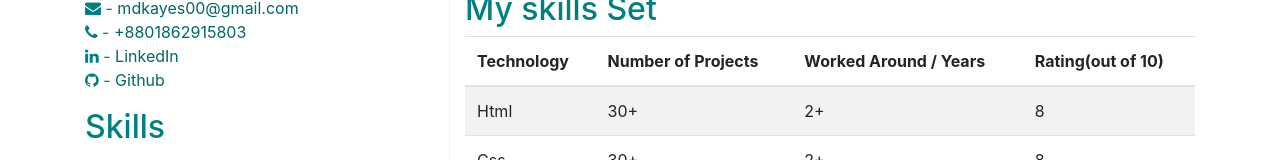
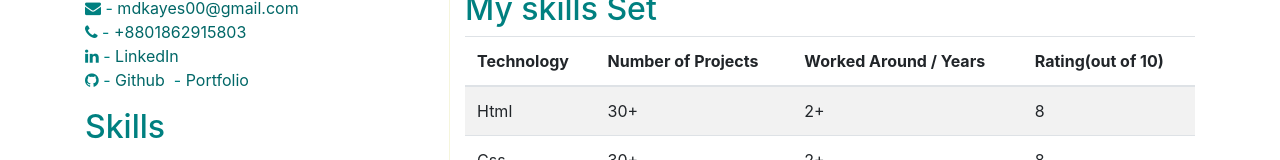
Before and after one commit to Muhammadk28/cv, a plain HTML site: page index.html in a window 1280 px wide. Shown: the part 471-631 px from the top of the page. Drawn offline with Linux system fonts and the light colour scheme.

Commit message:
Update index.html

```diff
--- a/index.html
+++ b/index.html
@@ -28,6 +28,7 @@
 						<i class='fa fa-phone'></i> - <a href=''>+8801862915803</a><br/>
 						<i class='fa fa-linkedin'></i> -  <a target="_blank" href='https://www.linkedin.com/in/muhammad-kayes-4ba573152/'>LinkedIn</a></br>
 						<i class='fa fa-github'></i> -  <a target="_blank" href='http://github.com/muhammadk28'>Github</a>
+						<i class='fa fa-portrait'></i> -  <a target="_blank" href='http://github.com/muhammadk28/portfolio'>Portfolio</a>
 					</address>
 				</section>
 				<section class="mt-3">
```
